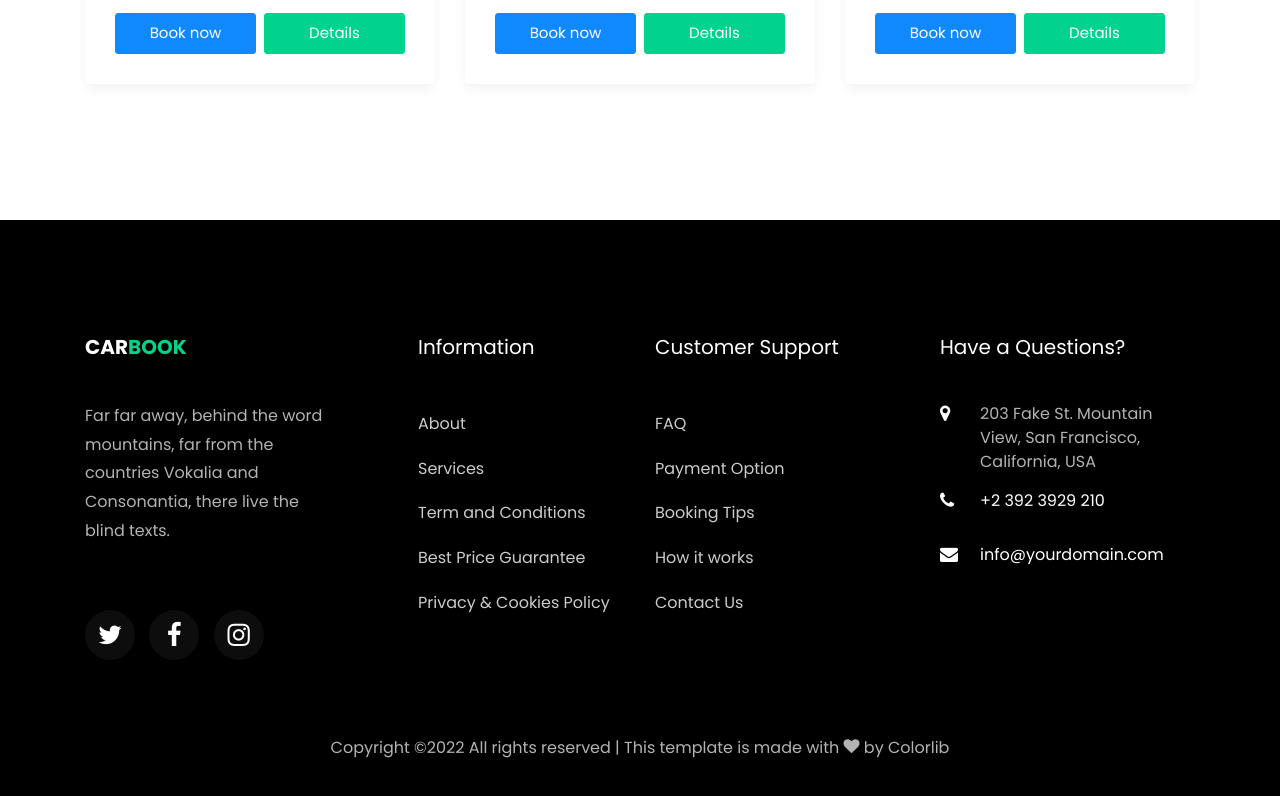
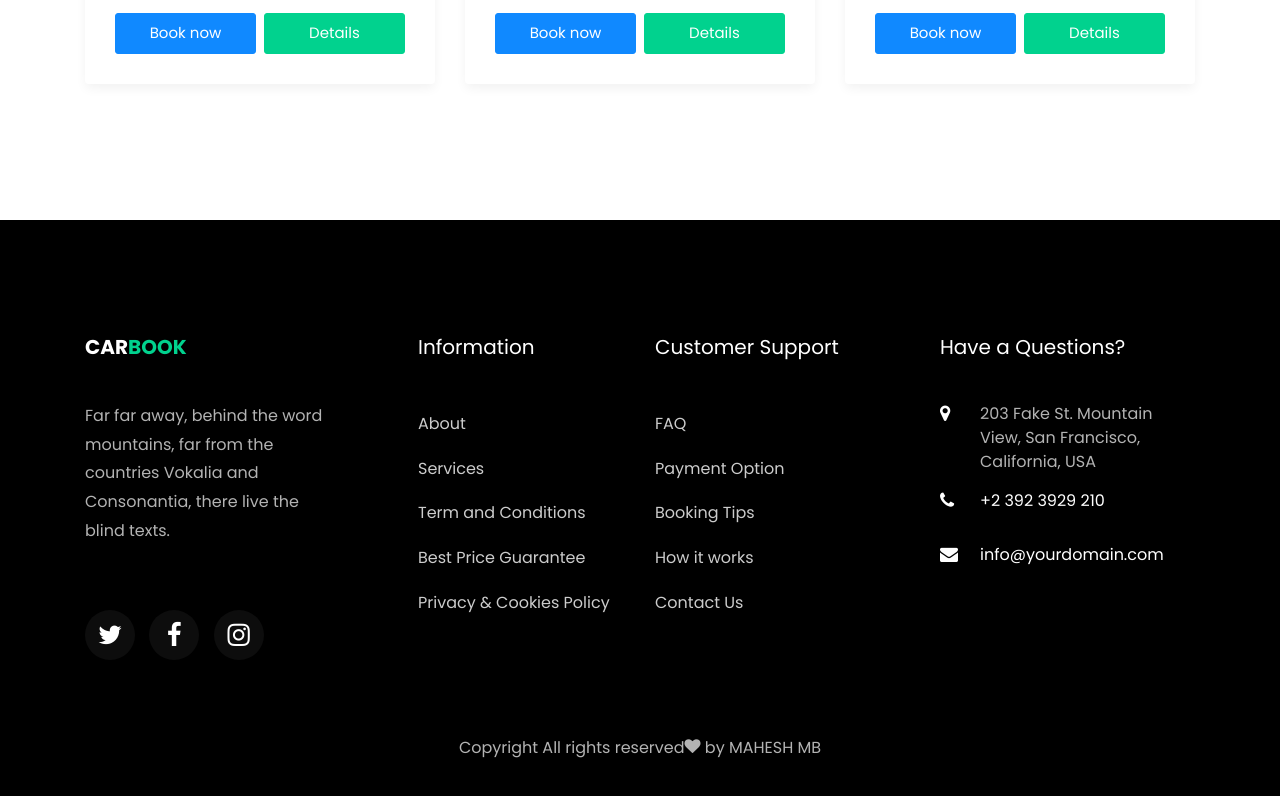
Before and after one commit to MAHESH-M-B/Kochi_Taxi_Website, a plain HTML site: page car-single.html in a window 1280 px wide. Shown: the part 2477-3273 px from the top of the page. Drawn offline with Linux system fonts and the light colour scheme; some packages are replaced by stand-ins of ours; no server answers; files whose address does not match are found by name.

Commit message:
copyright

```diff
--- a/car-single.html
+++ b/car-single.html
@@ -453,12 +453,12 @@
           </div>
         </div>
         <div class="row">
-          <div class="col-md-12 text-center">
+			<div class="col-md-12 text-center">
 
-            <p><!-- Link back to Colorlib can't be removed. Template is licensed under CC BY 3.0. -->
-  Copyright &copy;<script>document.write(new Date().getFullYear());</script> All rights reserved | This template is made with <i class="icon-heart color-danger" aria-hidden="true"></i> by <a href="https://colorlib.com" target="_blank">Colorlib</a>
-  <!-- Link back to Colorlib can't be removed. Template is licensed under CC BY 3.0. --></p>
-          </div>
+				<p>
+	  Copyright  All rights reserved<i class="icon-heart color-danger" aria-hidden="true"></i> by <a href="https://maheshmb.com" target="_blank">MAHESH MB</a>
+	  </p>
+			  </div>
         </div>
       </div>
     </footer>
```
Also changed, not shown: about.html (+3 -3 lines), blog-single.html (+3 -3 lines), blog.html (+3 -3 lines), car.html (+5 -5 lines), contact.html (+3 -3 lines), pricing.html (+5 -5 lines), services.html (+3 -3 lines).
